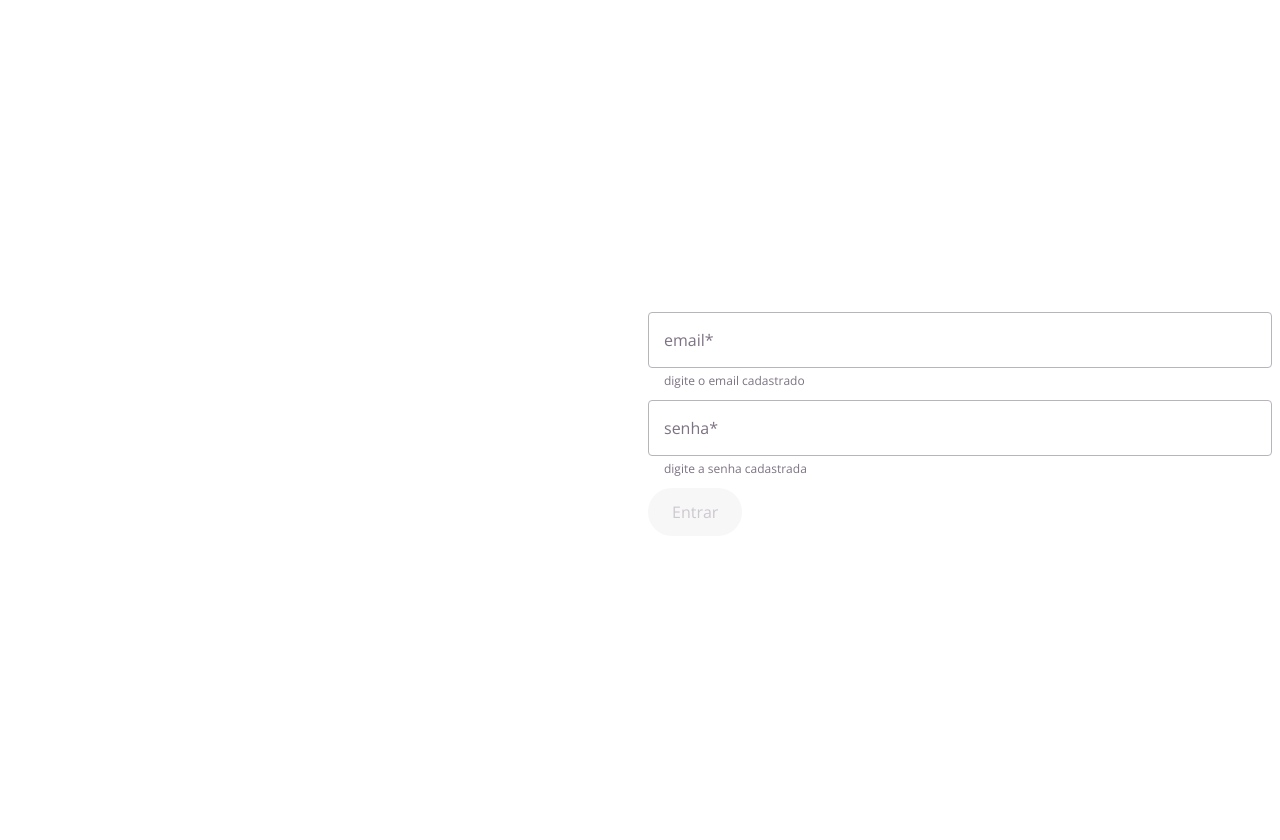
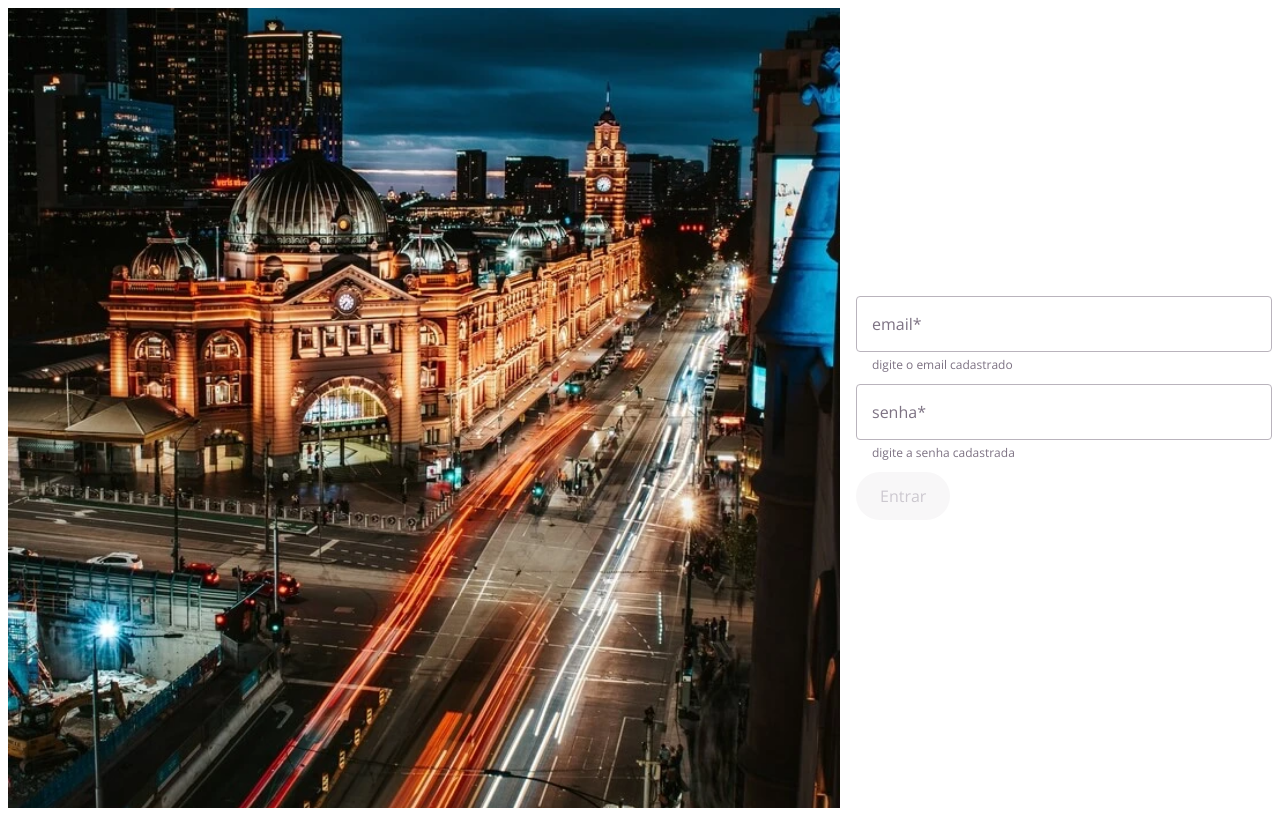
Before and after one commit to thiagoenge/how-to-login, a Next.js app: page /login in a window 1280 px wide. After the commit the page ends 808 px from the top, so only its background shows below. Built offline with nearby package versions, Linux system fonts and the light colour scheme.

Commit message:
add login picture

```diff
--- /dev/null
+++ b/next.config.js
@@ -0,0 +1,5 @@
+module.exports = {
+  images: {
+    formats: ["image/avif"],
+  },
+};
--- a/pages/login/Login.module.css
+++ b/pages/login/Login.module.css
@@ -1,5 +1,5 @@
 .loginPage {
-  padding: var(--spacing-m);
+  padding: 0;
   display: flex;
   align-items: center;
   justify-content: center;
@@ -7,9 +7,23 @@
 }
 
 .loginPageHero {
-  flex: 1;
+  display: none;
+}
+@media only screen and (min-width: 481px) {
+  .loginPageHero {
+    flex: 1;
+    height: 100vh;
+    position: relative;
+    display: block;
+  }
+}
+@media only screen and (min-width: 991px) {
+  .loginPageHero {
+    flex: 2;
+  }
 }
 
 .loginPageWrapper {
   flex: 1;
+  padding: 0 var(--spacing-m);
 }
--- a/pages/login/index.tsx
+++ b/pages/login/index.tsx
@@ -1,11 +1,23 @@
 import * as React from 'react'
+import Image from 'next/image'
 import Login from 'src/components/FormLogin'
 import styles from './Login.module.css'
+import loginPic from 'public/images/login-pic.webp'
 
 const LoginPage = ()=>{
   return(
     <div className={styles.loginPage}>
-      <div className={styles.loginPageHero}></div>
+      <div className={styles.loginPageHero}>
+        <Image
+          alt="Imagem para um login mais bonito"
+          src={loginPic}
+          placeholder="blur"
+          objectFit="cover"
+          objectPosition="50%"
+          layout="fill"
+          priority
+        />
+      </div>
       <div className={styles.loginPageWrapper}>
         <Login />
       </div>
```
Also changed, not shown: public/images/login-pic.webp (added).
